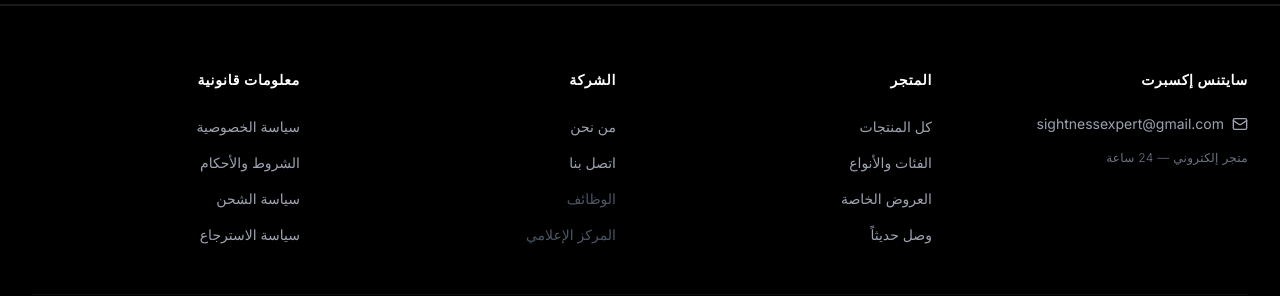
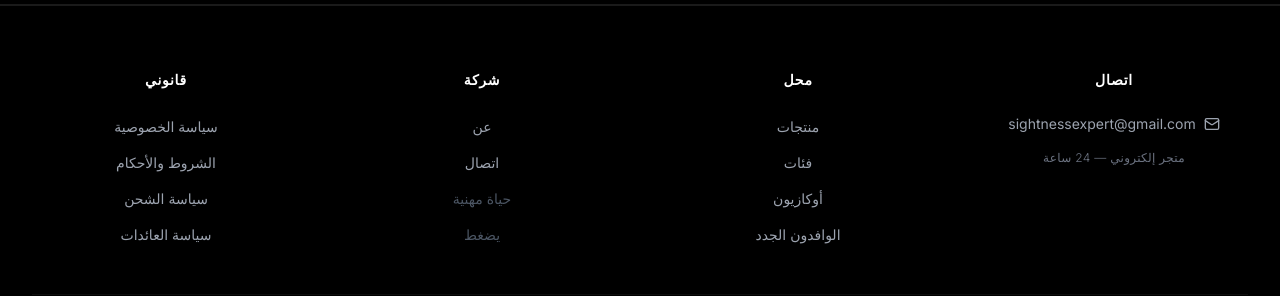
Before and after one commit to husseinabd1/sightnessexpert, a Next.js app: page / in a window 1280 px wide. Shown: the part 1725-2021 px from the top of the page. Built offline with nearby package versions, Linux system fonts and the light colour scheme; no server answers; a web font is replaced by a local one.

Commit message:
Update Footer.tsx

```diff
--- a/src/components/Footer.tsx
+++ b/src/components/Footer.tsx
@@ -13,6 +13,7 @@
 export const Footer = () => {
   const { language } = useLanguage();
 
+  // قاموس نصوص نقي ومفصول 100% لمنع تداخل اللغات
   const content = {
     en: {
       aboutTitle: 'Sightness Expert',
@@ -20,37 +21,35 @@
       shopTitle: 'Shop',
       products: 'Products',
       categories: 'Categories',
-      sale: 'Special Offers',
+      sale: 'Sale',
       newArrivals: 'New Arrivals',
-      companyTitle: 'Company',
-      aboutUs: 'About Us',
-      contactUs: 'Contact',
-      careers: 'Careers',
-      press: 'Media Center',
-      legalTitle: 'Legal',
-      privacy: 'Privacy Policy',
+      visionTitle: 'Our Vision',
+      visionSub: 'Medical grade, global aesthetics.',
+      visionDesc: 'Global standards for unmatched vision. We adhere to the highest optical medical standards and strict quality checks to ensure your eye safety.',
+      legalTitle: 'Legal Policies',
+      privacy: 'Privacy Policy & DMCA',
       terms: 'Terms & Conditions',
       shipping: 'Shipping Policy',
       refunds: 'Refund Policy',
     },
     ar: {
-      aboutTitle: 'سايتنس إكسبرت',
+      aboutTitle: 'اتصال',
       aboutDesc: 'متجر إلكتروني — 24 ساعة',
-      shopTitle: 'المتجر',
-      products: 'كل المنتجات',
-      categories: 'الفئات والأنواع',
-      sale: 'العروض الخاصة',
-      newArrivals: 'وصل حديثاً',
-      companyTitle: 'الشركة',
-      aboutUs: 'من نحن',
-      contactUs: 'اتصل بنا',
-      careers: 'الوظائف',
-      press: 'المركز الإعلامي',
-      legalTitle: 'معلومات قانونية',
+      shopTitle: 'محل',
+      products: 'منتجات',
+      categories: 'فئات',
+      sale: 'أوكازيون',
+      newArrivals: 'الوافدون الجدد',
+      visionTitle: 'قانوني',
       privacy: 'سياسة الخصوصية',
       terms: 'الشروط والأحكام',
       shipping: 'سياسة الشحن',
-      refunds: 'سياسة الاسترجاع',
+      refunds: 'سياسة العائدات',
+      companyTitle: 'شركة',
+      aboutUs: 'عن',
+      contactUs: 'اتصال',
+      careers: 'حياة مهنية',
+      press: 'يضغط'
     }
   };
 
@@ -59,18 +58,21 @@
   return (
     <footer className="bg-black border-t border-white/10 text-white py-16">
       <div className="max-w-7xl mx-auto px-4 sm:px-6 lg:px-8">
-        <div className="grid grid-cols-1 sm:grid-cols-2 lg:grid-cols-4 gap-12 text-center sm:text-start" dir={language === 'ar' ? 'rtl' : 'ltr'}>
+        <div className="grid grid-cols-1 sm:grid-cols-2 lg:grid-cols-4 gap-12 text-center sm:text-inherit">
 
+          {/* قسم الإيميل والوصف النظيف جداً */}
           <div className="space-y-4">
             <h4 className="text-sm font-bold tracking-wider uppercase text-white">{t.aboutTitle}</h4>
             <div className="pt-2 space-y-3">
               <a href="mailto:sightnessexpert@gmail.com" className="text-sm text-gray-400 hover:text-white transition-colors inline-flex items-center gap-2 justify-center sm:justify-start">
                 <Mail size={16} /> sightnessexpert@gmail.com
               </a>
+              {/* هنا تم تنظيف التصميم ليصبح سطر واحد أنيق فقط */}
               <p className="text-xs text-gray-500 font-light tracking-wide">{t.aboutDesc}</p>
             </div>
           </div>
 
+          {/* قسم المتجر */}
           <div>
             <h4 className="text-sm font-bold tracking-wider uppercase mb-6 text-white">{t.shopTitle}</h4>
             <ul className="space-y-3">
@@ -81,29 +83,32 @@
             </ul>
           </div>
 
+          {/* قسم الشركة */}
           <div>
-            <h4 className="text-sm font-bold tracking-wider uppercase mb-6 text-white">{t.companyTitle}</h4>
+            <h4 className="text-sm font-bold tracking-wider uppercase mb-6 text-white">{language === 'ar' ? 'شركة' : 'Company'}</h4>
             <ul className="space-y-3">
-              <li><Link href="#about" className="text-sm text-gray-400 hover:text-white transition-colors">{t.aboutUs}</Link></li>
-              <li><Link href="/contact" className="text-sm text-gray-400 hover:text-white transition-colors">{t.contactUs}</Link></li>
-              <li><span className="text-sm text-gray-600 cursor-not-allowed">{t.careers}</span></li>
-              <li><span className="text-sm text-gray-600 cursor-not-allowed">{t.press}</span></li>
+              <li><Link href="#about" className="text-sm text-gray-400 hover:text-white transition-colors">{language === 'ar' ? 'عن' : 'About'}</Link></li>
+              <li><Link href="/contact" className="text-sm text-gray-400 hover:text-white transition-colors">{language === 'ar' ? 'اتصال' : 'Contact'}</Link></li>
+              <li><span className="text-sm text-gray-600 cursor-not-allowed">{language === 'ar' ? 'حياة مهنية' : 'Careers'}</span></li>
+              <li><span className="text-sm text-gray-600 cursor-not-allowed">{language === 'ar' ? 'يضغط' : 'Press'}</span></li>
             </ul>
           </div>
 
+          {/* قسم السياسات */}
           <div>
-            <h4 className="text-sm font-bold tracking-wider uppercase mb-6 text-white">{t.legalTitle}</h4>
+            <h4 className="text-sm font-bold tracking-wider uppercase mb-6 text-white">{t.visionTitle}</h4>
             <ul className="space-y-3">
               <li><Link href="/privacy" className="text-sm text-gray-400 hover:text-white transition-colors">{t.privacy}</Link></li>
-              <li><Link href="/terms" className="text-sm text-gray-400 hover:text-white transition-colors">{t.terms}</Link></li>
-              <li><Link href="/shipping" className="text-sm text-gray-400 hover:text-white transition-colors">{t.shipping}</Link></li>
-              <li><Link href="/refunds" className="text-sm text-gray-400 hover:text-white transition-colors">{t.refunds}</Link></li>
+              <li><Link href="/terms" className="text-sm text-gray-400 hover:text-white transition-colors">{language === 'ar' ? 'الشروط والأحكام' : t.terms}</Link></li>
+              <li><Link href="/shipping" className="text-sm text-gray-400 hover:text-white transition-colors">{language === 'ar' ? 'سياسة الشحن' : t.shipping}</Link></li>
+              <li><Link href="/refunds" className="text-sm text-gray-400 hover:text-white transition-colors">{language === 'ar' ? 'سياسة العائدات' : t.refunds}</Link></li>
             </ul>
           </div>
 
         </div>
 
-        <div className="pt-8 mt-12 border-t border-white/5 flex flex-col sm:flex-row justify-between items-center gap-4" dir={language === 'ar' ? 'rtl' : 'ltr'}>
+        {/* الجزء السفلي من الفوتر */}
+        <div className="pt-8 mt-12 border-t border-white/5 flex flex-col sm:flex-row justify-between items-center gap-4">
           <p className="text-xs text-gray-600">© {new Date().getFullYear()} Sightness Expert. All rights reserved.</p>
           <div className="flex items-center gap-6">
             <a href="https://www.instagram.com/sightness_expert/" target="_blank" rel="noopener noreferrer" className="text-gray-500 hover:text-white transition-colors"><Instagram size={18} /></a>
```
